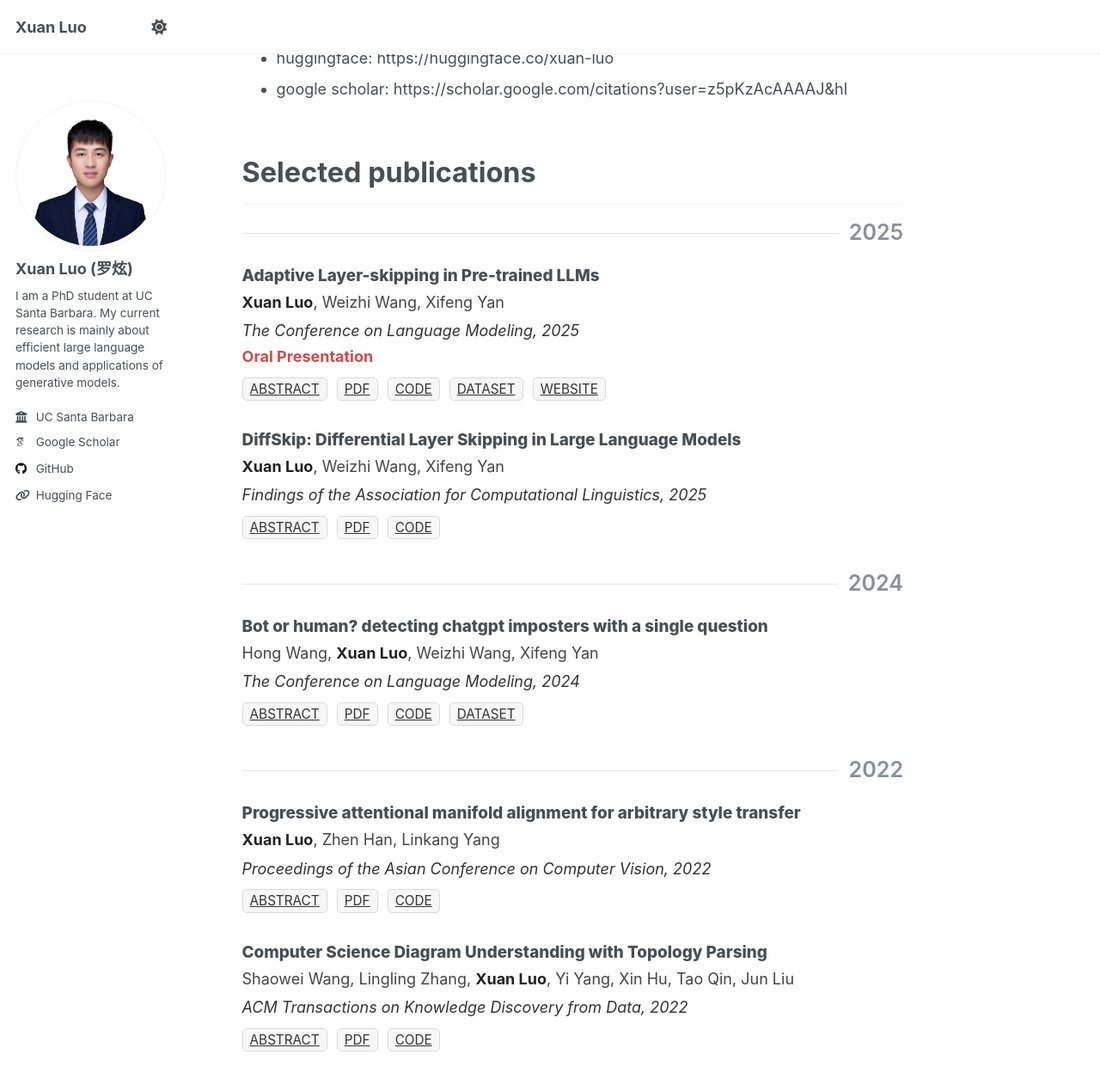
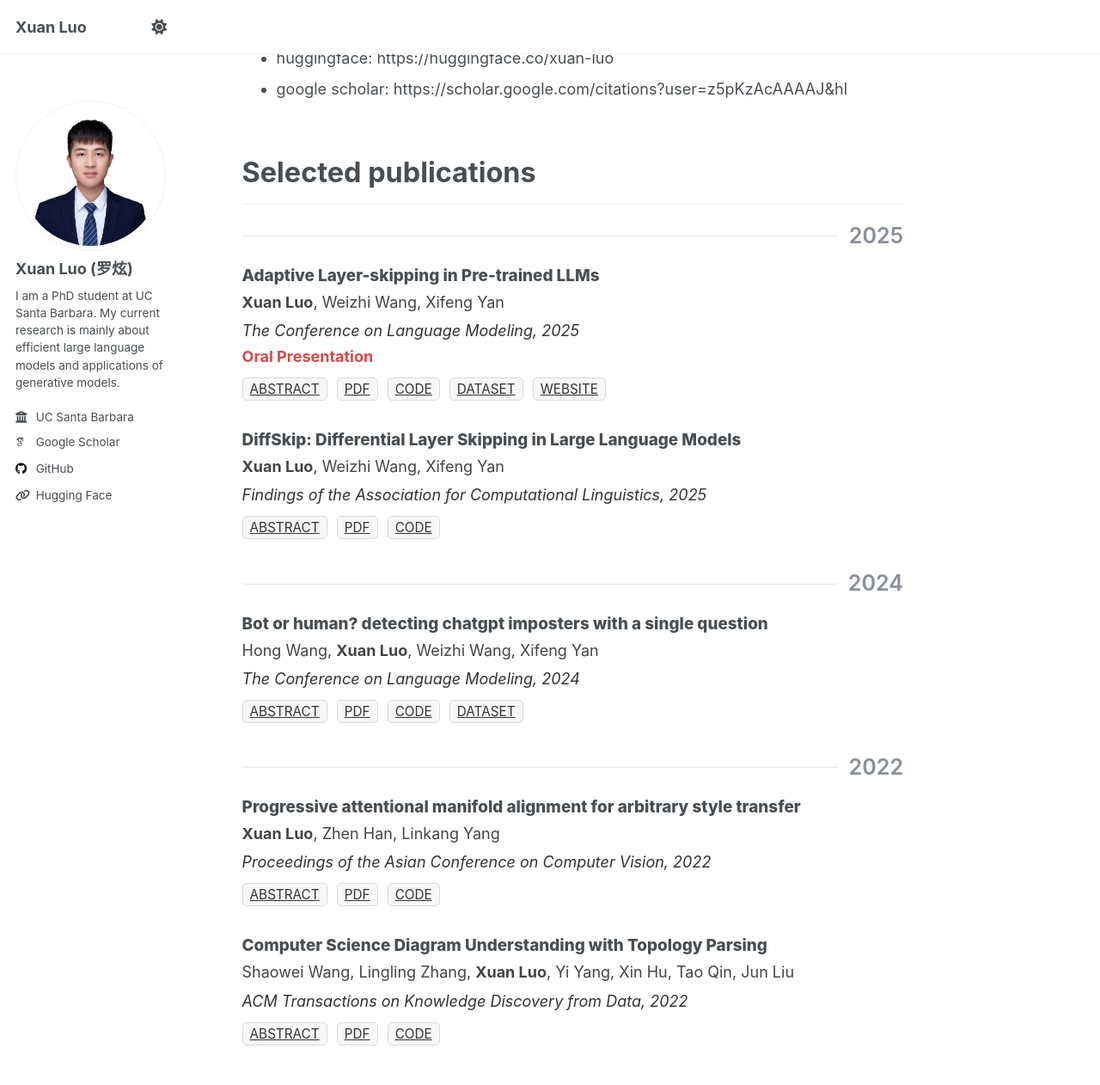
Before and after one commit to luoxuan-cs/luoxuan-cs.github.io, a Jekyll site: the page built from _pages/about.md, in a window 1280 px wide and 1400 px high, scrolled down 251 px. Shown: the top 1262 px of the window at 86% size. Built offline with Jekyll 4.4.1, drawn with Linux system fonts in a browser that asks for light colours; some web fonts are replaced; a script that is not in the unit is left out.

Commit message:
Update website content

```diff
--- a/_pages/about.md
+++ b/_pages/about.md
@@ -12,7 +12,7 @@ I am a PhD student at UC Santa Barbara. My current research is mainly about effi
 - huggingface: https://huggingface.co/xuan-luo
 - google scholar: https://scholar.google.com/citations?user=z5pKzAcAAAAJ&hl
 
-<h2 style="font-size: 1.8rem; font-weight: 700; margin-bottom: 0.5rem;">Selected publications</h2>
+## Selected publications
 
 <div class="pubs">
   <div class="pub-year">2025</div>
--- a/_sass/layout/_custom.scss
+++ b/_sass/layout/_custom.scss
@@ -6,19 +6,24 @@
   display: flex;
   align-items: center;
   gap: 12px;
-  margin: 1.2rem 0 1rem 0;
+  margin: 1.2rem 0 0.8rem 0;
   color: #8a8f98;
   font-size: 1.4rem;
   font-weight: 600;
 }
 .pub-year:first-child {
-  margin-top: 0.8rem;
+  margin-top: 0;
 }
 .pub-year::before {
   content: "";
   flex: 1;
   height: 1px;
   background: #e3e5e8;
+}
+
+.page__content h2 {
+  font-size: 1.8rem;
+  margin-bottom: 1rem;
 }
 
 .pub-item {
@@ -42,10 +47,6 @@
 .pub-authors {
   color: #444;
   margin-bottom: 0.35rem;
-}
-.pub-authors strong {
-  font-weight: 700;
-  color: #222;
 }
 
 .pub-venue {
```
